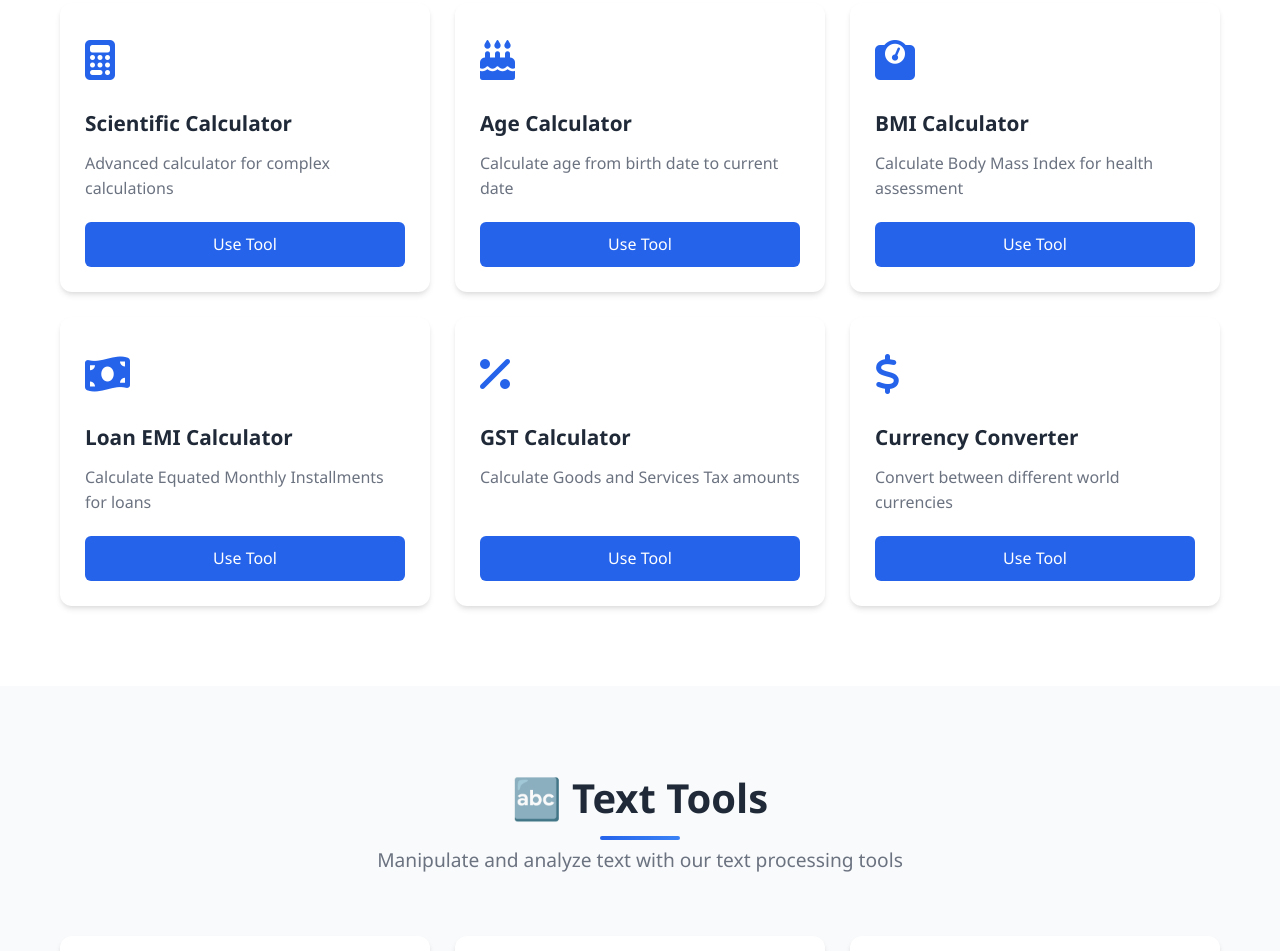
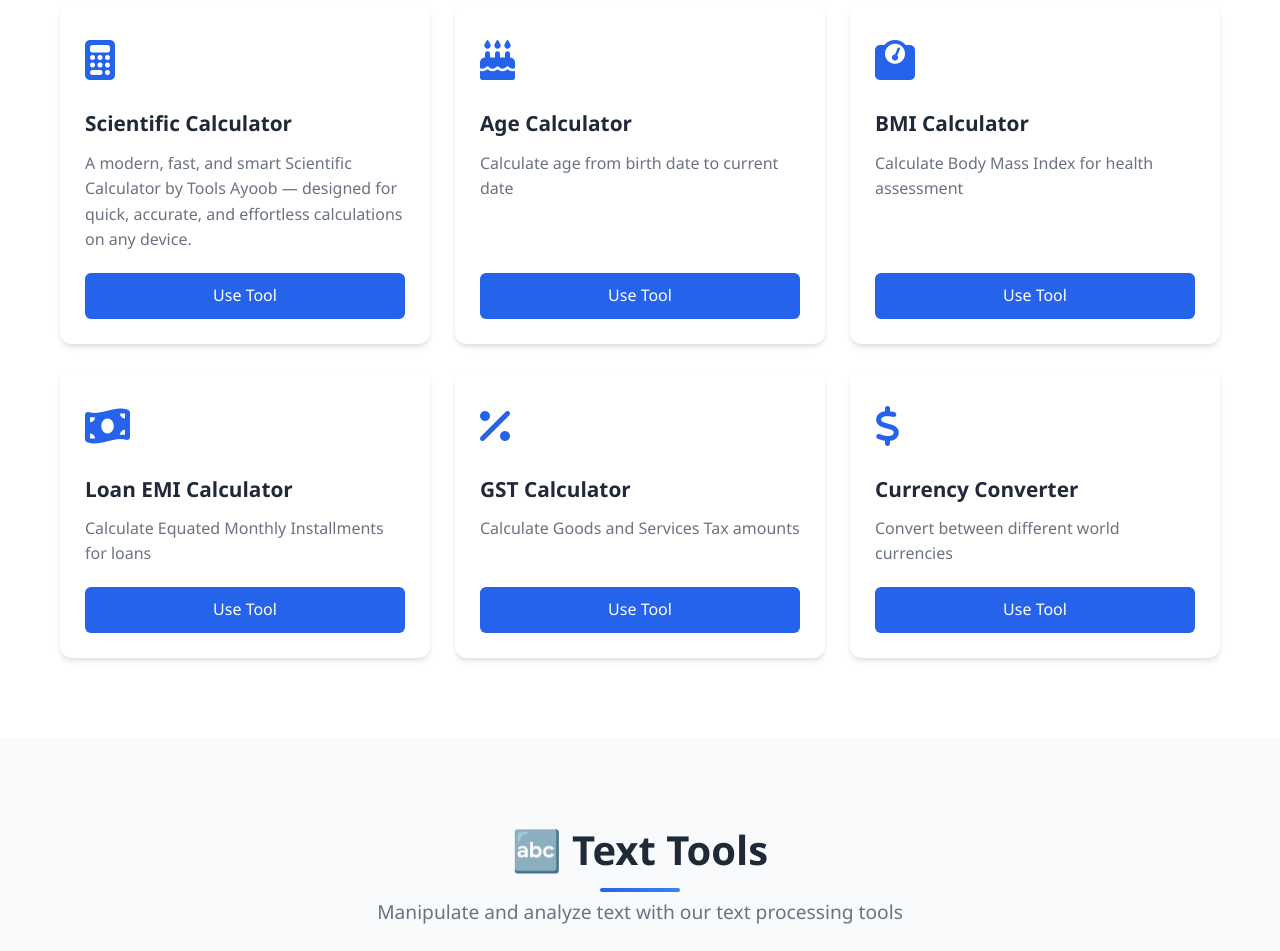
Before and after one commit to Ayoob1984/ayoobtools, a plain HTML site: page index.html in a window 1280 px wide. Shown: the part 3240-4191 px from the top of the page. Drawn offline with Linux system fonts and the light colour scheme.

Commit message:
Update index.html

```diff
--- a/index.html
+++ b/index.html
@@ -914,8 +914,8 @@
                         <i class="fas fa-calculator"></i>
                     </div>
                     <h3 class="tool-name">Scientific Calculator</h3>
-                    <p class="tool-description">Advanced calculator for complex calculations</p>
-                    <a href="#" class="use-tool-btn">Use Tool</a>
+                    <p class="tool-description">A modern, fast, and smart Scientific Calculator by Tools Ayoob — designed for quick, accurate, and effortless calculations on any device.</p>
+                    <a href="scientific-calculatortool.html" class="use-tool-btn">Use Tool</a>
                 </div>
                 <div class="tool-card">
                     <div class="tool-icon-small">
```
